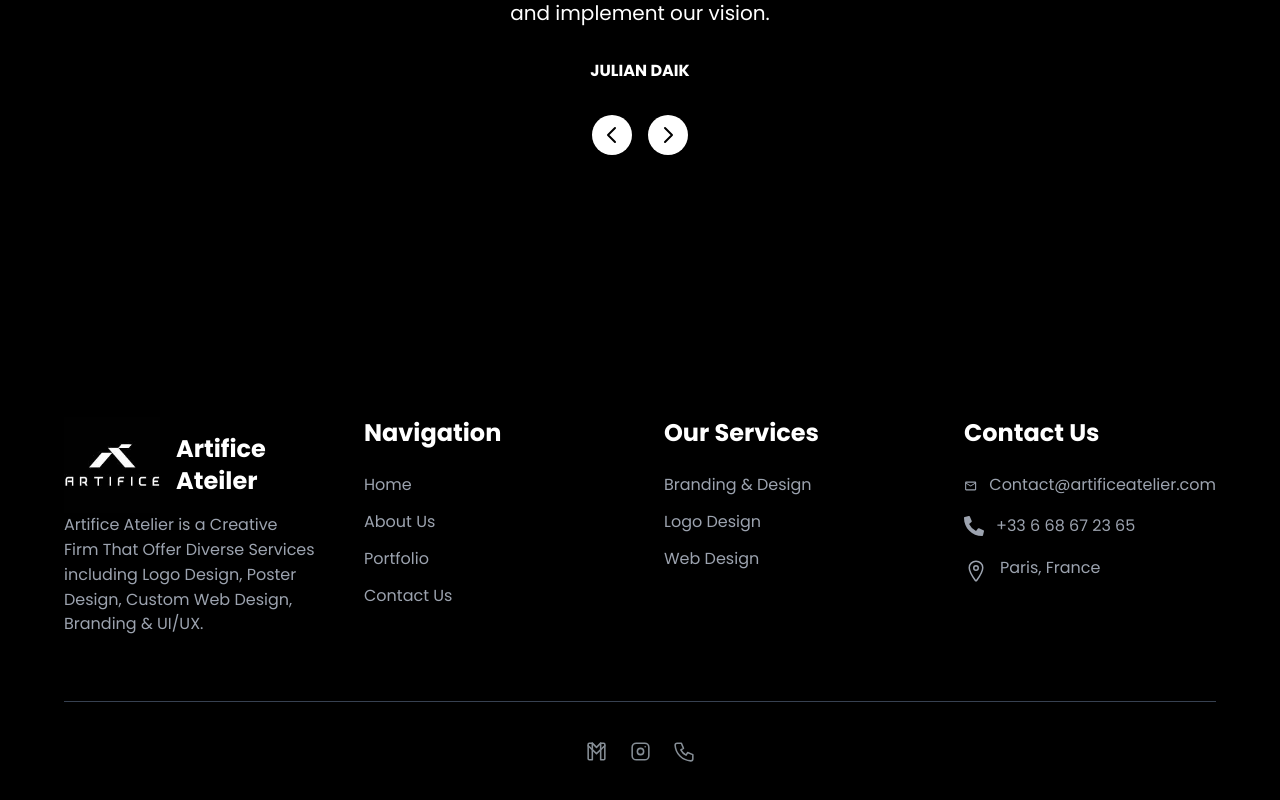
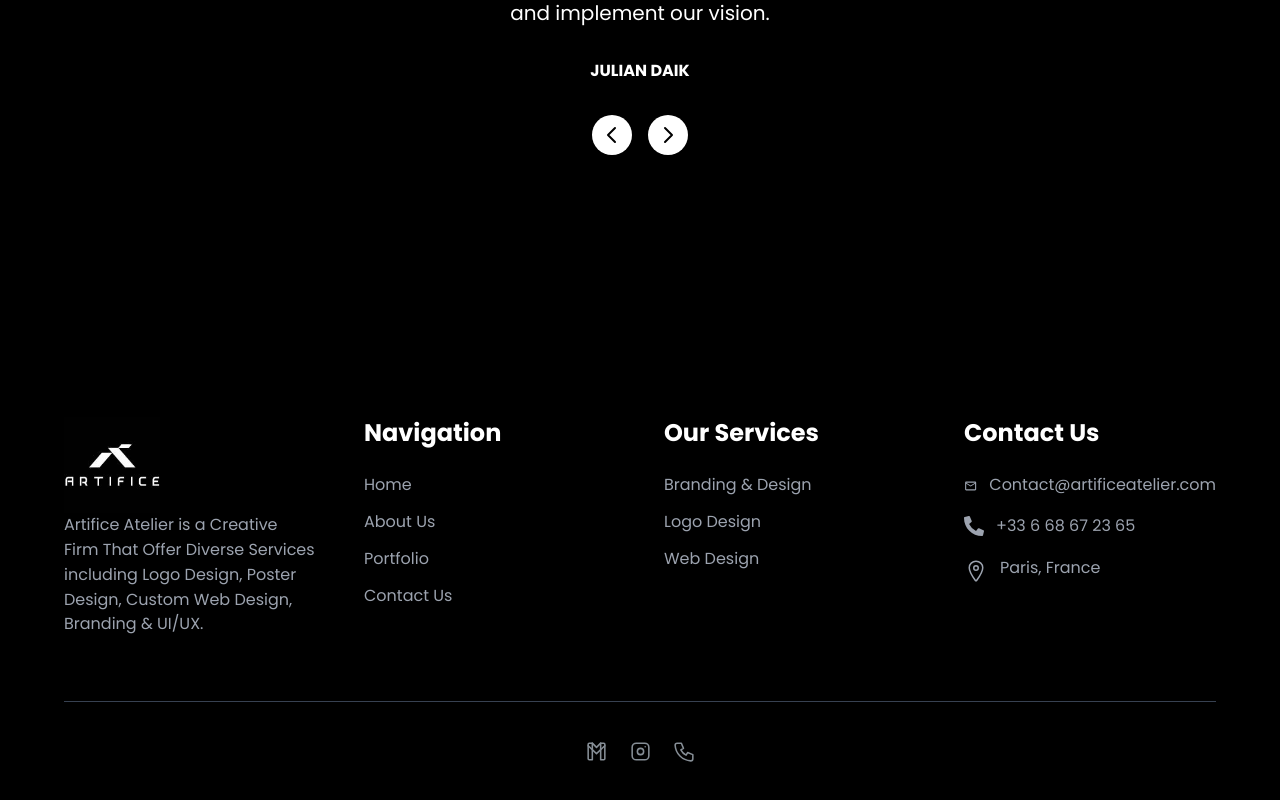
Before and after one commit to artificeatelier/Artifice, a React (Create React App) app: page / in a window 1280 px wide. Shown: the part 4689-5489 px from the top of the page. Built offline with nearby package versions, Linux system fonts and the light colour scheme.

Commit message:
Footer modify

```diff
--- a/src/features/Footer/Footer.jsx
+++ b/src/features/Footer/Footer.jsx
@@ -21,9 +21,6 @@ export function Footer () {
                 alt="Artifice Atelier"
                 className="w-24 h-auto shadow-lg"
               />
-              <h2 className="font-bold text-2xl text-white">
-                Artifice Ateiler
-              </h2>
             </div>
             <p className="text-gray-400">{t("description")}</p>
           </div>
```
